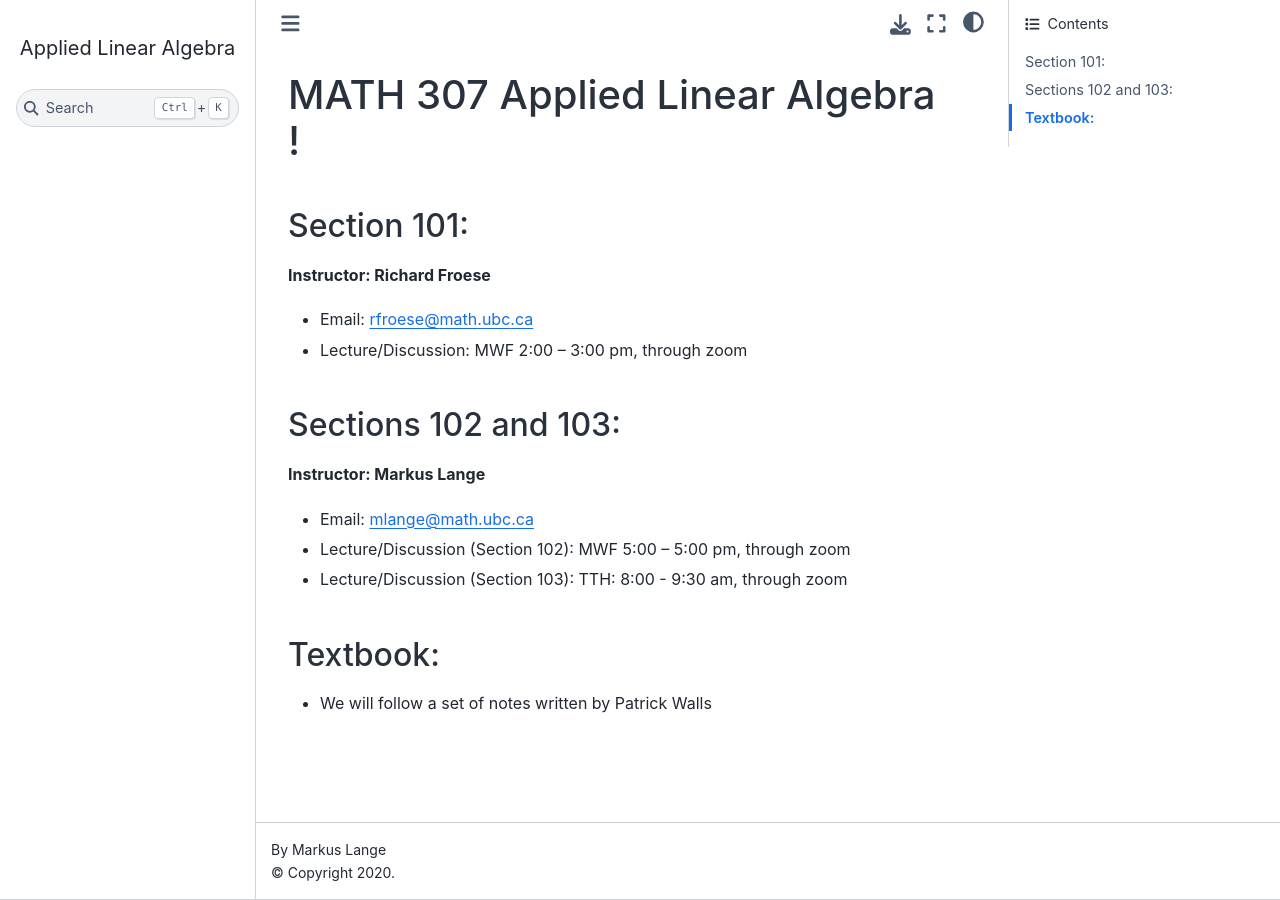
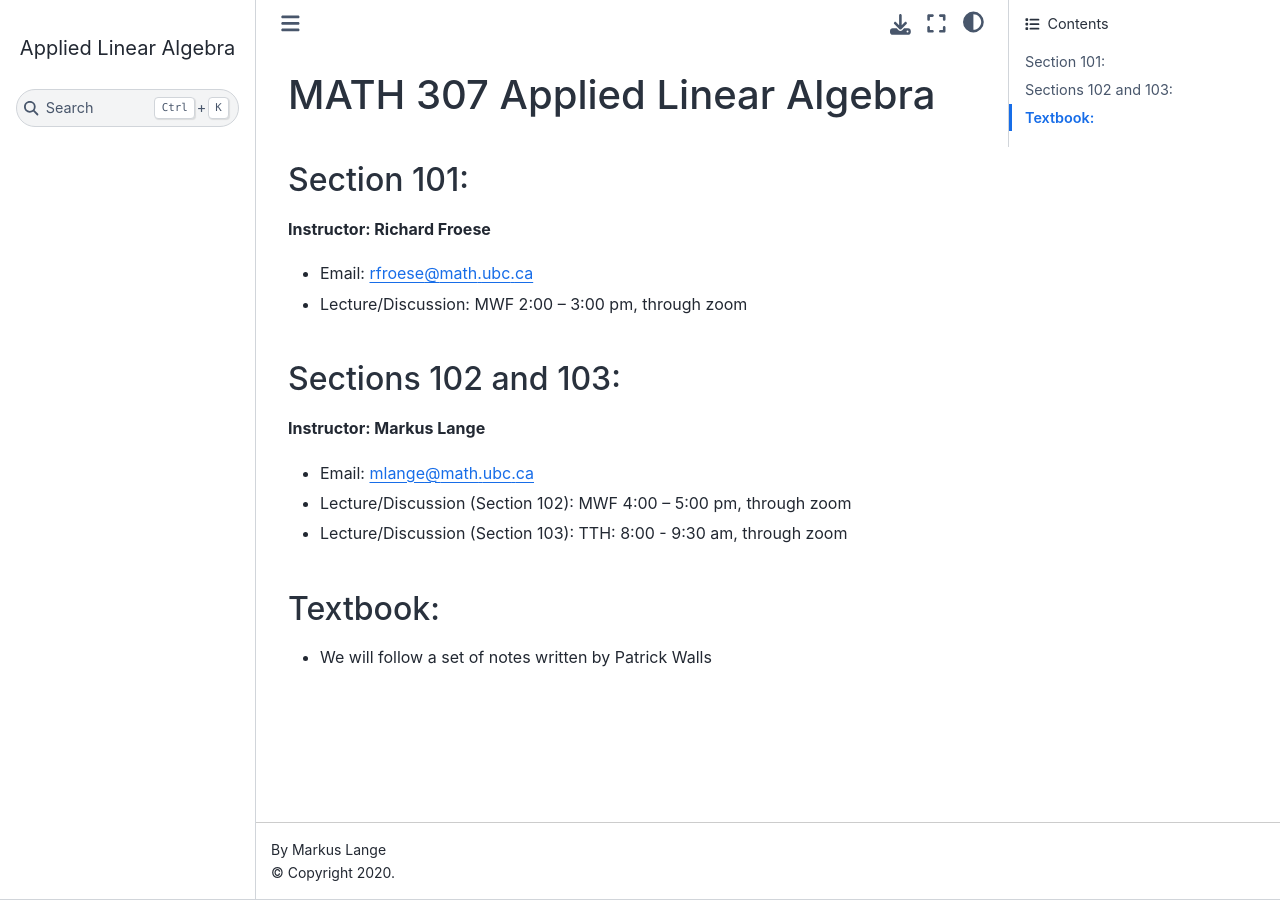
Before and after one commit to librity/MATH307, a Jupyter Book: the page built from index.md, in a window 1280 px wide. Built offline with Jupyter Book 1.0.4 settings and Sphinx 7.4.7 and the Sphinx Book theme 1.1.4, drawn with Linux system fonts in a browser that asks for light colours; pages that are not in the unit, such as notebooks, are missing from menus.

Commit message:
automation works

```diff
--- a/index.md
+++ b/index.md
@@ -1,4 +1,4 @@
-# MATH 307 Applied Linear Algebra !
+# MATH 307 Applied Linear Algebra
 
 ## Section 101:
 **Instructor:  Richard Froese**
@@ -10,7 +10,7 @@
 **Instructor: Markus Lange**
 
 * Email: mlange@math.ubc.ca
-* Lecture/Discussion (Section 102): MWF 5:00 – 5:00 pm, through zoom
+* Lecture/Discussion (Section 102): MWF 4:00 – 5:00 pm, through zoom
 * Lecture/Discussion (Section 103): TTH:  8:00 - 9:30 am, through zoom
 
 ## Textbook:
```
